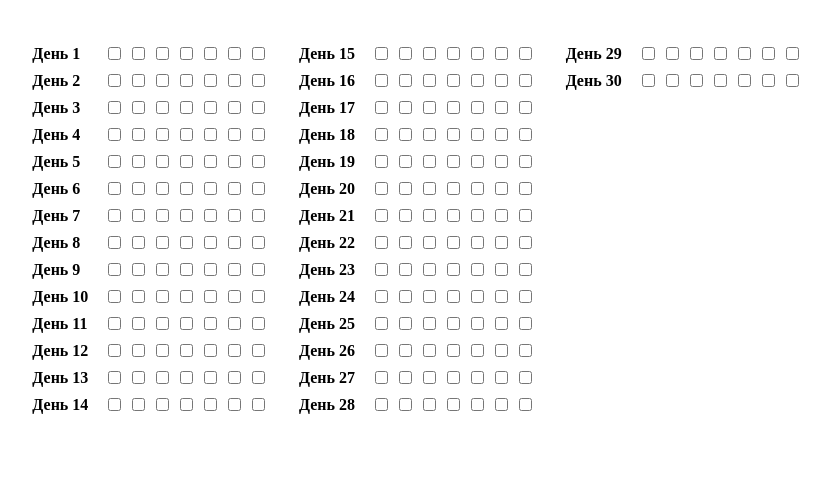
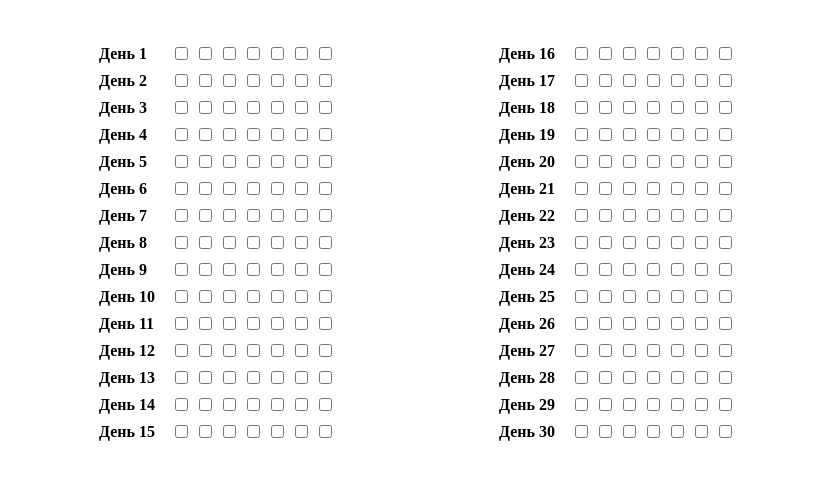
Before and after one commit to SunSide7/checkListTracker, a plain HTML site: page index.html in a window 1280 px wide. Shown: the part 298-778 px from the top of the page, without its empty margins (217-1047 px from the left). Drawn offline with Linux system fonts and the light colour scheme.

Commit message:
Commit #2 Main styles changed

```diff
--- a/sass/elements/_main.sass
+++ b/sass/elements/_main.sass
@@ -5,7 +5,7 @@
         align-items: center
         flex-direction: column
         flex-wrap: wrap
-        max-height: 400px
+        max-height: 410px
         width: 800px
         transform: translateX(-81px)
 
```
Also changed, not shown: css/style.css.
